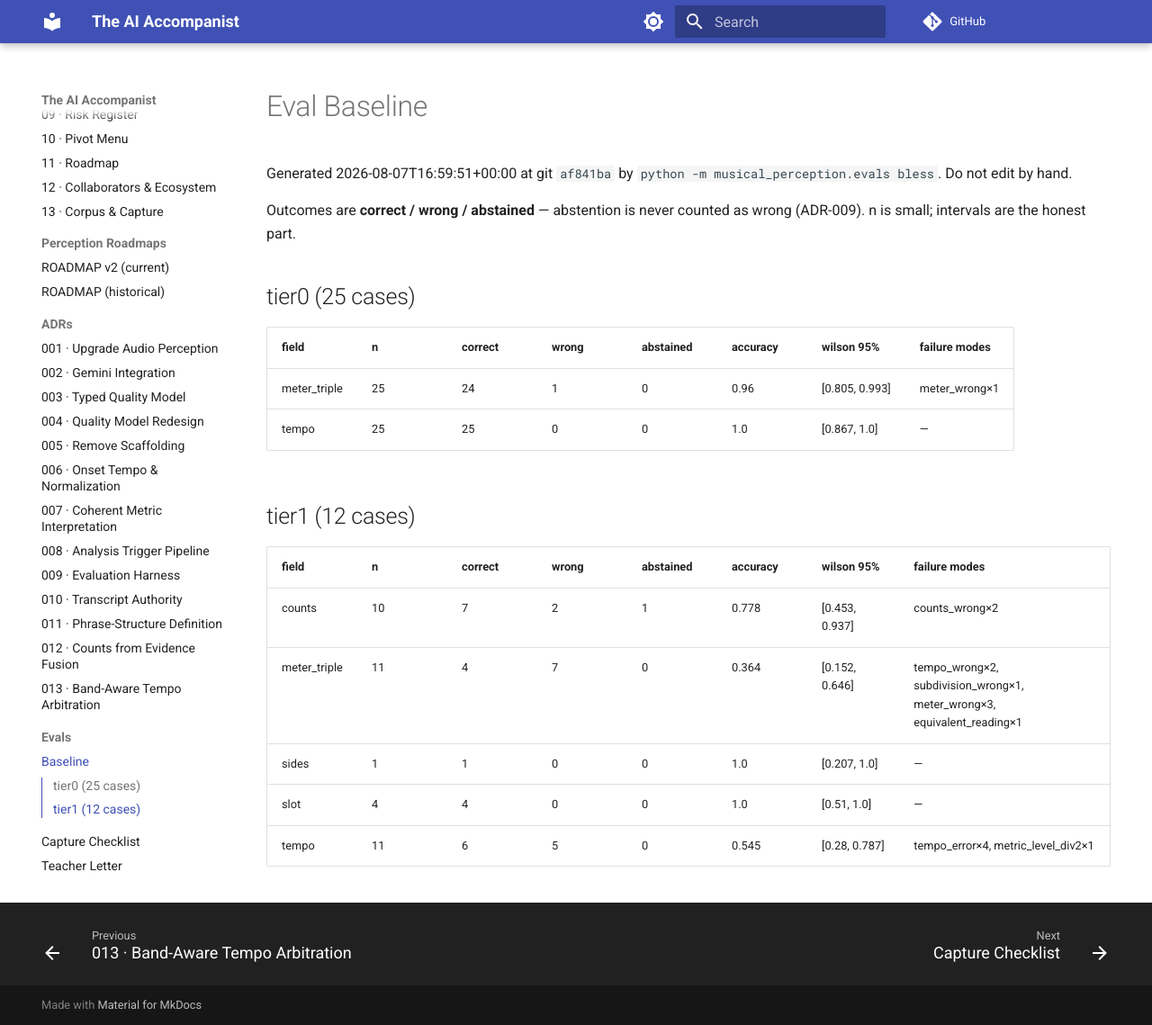
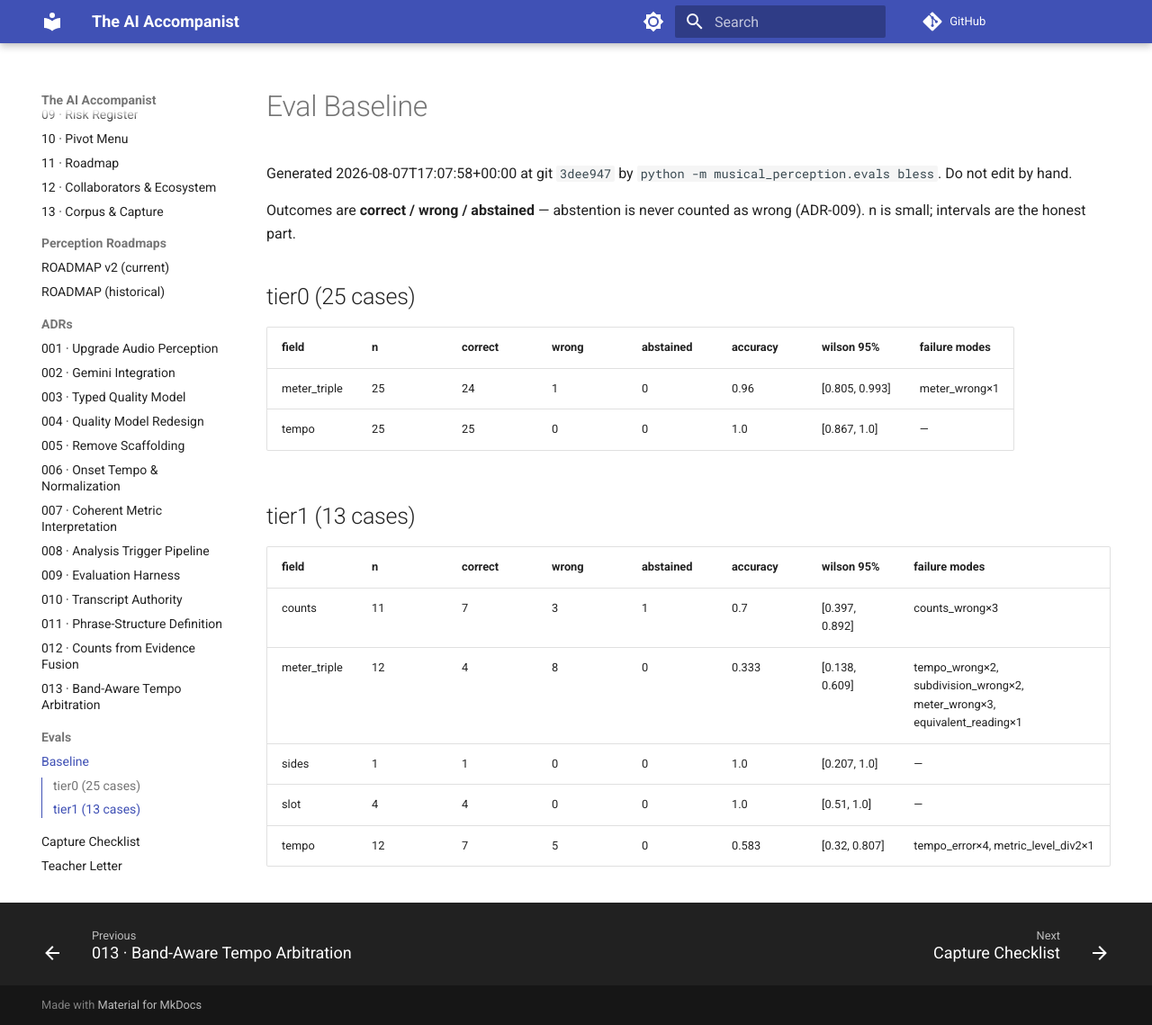
Before and after one commit to ben-juodvalkis/musical-perception, an MkDocs documentation site: the page built from docs/evals/baseline.md, in a window 1280 px wide and 1139 px high. Shown: the whole window at 90% size. Built offline with MkDocs 1.6.1 and Material for MkDocs 9.7.7, drawn with Linux system fonts in a browser that asks for light colours; comment, search, counter and statistics services are not loaded.

Commit message:
feat: rig clip 7 (step_names, 4/4 control) — tempo green, counts red
Metronome 104 confirmed, plie/tendu pattern in step names, mostly clean
with a stray eighth-note syllable or two and one blank beat.

Tempo lands within the 8% tolerance (111.9 vs 104, rel_err=0.076) —
first step_names clip to go green on tempo. Meter reads subdivision
duple instead of none, plausibly from the stray syllables. Structure
undercounts (16 vs true 8), the same pattern seen on clips 5-6.

```diff
--- a/docs/evals/baseline.md
+++ b/docs/evals/baseline.md
@@ -1,6 +1,6 @@
 # Eval Baseline
 
-Generated 2026-08-07T16:59:51+00:00 at git `af841ba` by `python -m musical_perception.evals bless`. Do not edit by hand.
+Generated 2026-08-07T17:07:58+00:00 at git `3dee947` by `python -m musical_perception.evals bless`. Do not edit by hand.
 
 Outcomes are **correct / wrong / abstained** — abstention is never
 counted as wrong (ADR-009). n is small; intervals are the honest part.
@@ -12,12 +12,12 @@
 | meter_triple | 25 | 24 | 1 | 0 | 0.96 | [0.805, 0.993] | meter_wrong×1 |
 | tempo | 25 | 25 | 0 | 0 | 1.0 | [0.867, 1.0] | — |
 
-## tier1 (12 cases)
+## tier1 (13 cases)
 
 | field | n | correct | wrong | abstained | accuracy | wilson 95% | failure modes |
 |---|---|---|---|---|---|---|---|
-| counts | 10 | 7 | 2 | 1 | 0.778 | [0.453, 0.937] | counts_wrong×2 |
-| meter_triple | 11 | 4 | 7 | 0 | 0.364 | [0.152, 0.646] | tempo_wrong×2, subdivision_wrong×1, meter_wrong×3, equivalent_reading×1 |
+| counts | 11 | 7 | 3 | 1 | 0.7 | [0.397, 0.892] | counts_wrong×3 |
+| meter_triple | 12 | 4 | 8 | 0 | 0.333 | [0.138, 0.609] | tempo_wrong×2, subdivision_wrong×2, meter_wrong×3, equivalent_reading×1 |
 | sides | 1 | 1 | 0 | 0 | 1.0 | [0.207, 1.0] | — |
 | slot | 4 | 4 | 0 | 0 | 1.0 | [0.51, 1.0] | — |
-| tempo | 11 | 6 | 5 | 0 | 0.545 | [0.28, 0.787] | tempo_error×4, metric_level_div2×1 |
+| tempo | 12 | 7 | 5 | 0 | 0.583 | [0.32, 0.807] | tempo_error×4, metric_level_div2×1 |
```
Also changed, not shown: 6 other files.
